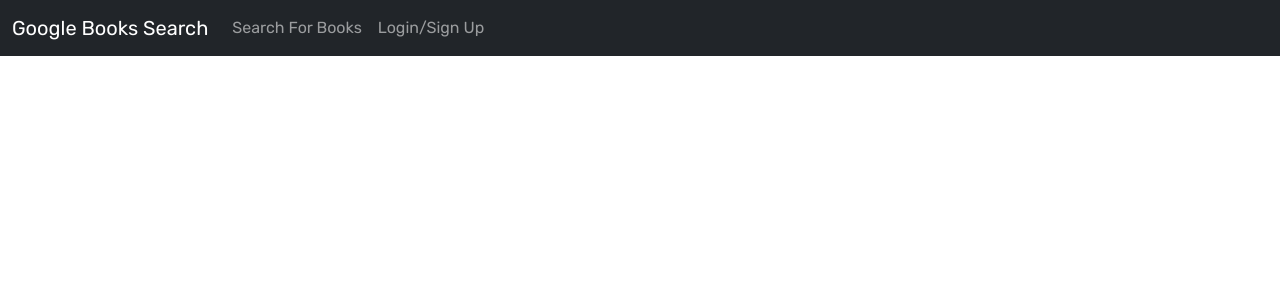
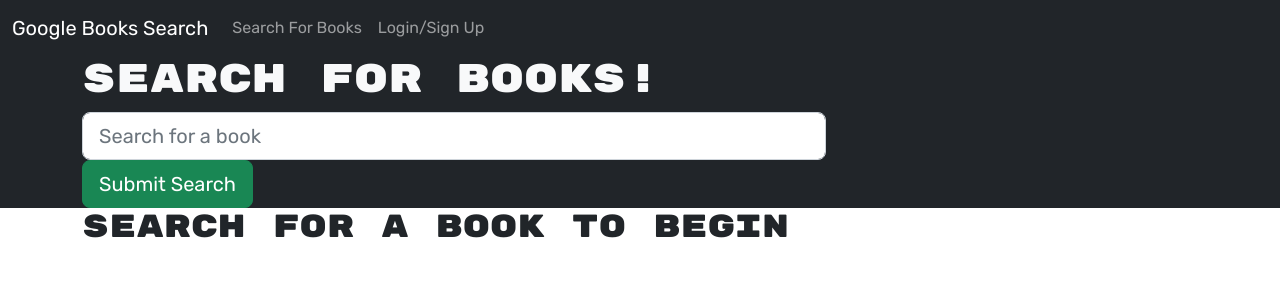
Before and after one commit to junaidmsm/Book-Search-Engine, a React (Create React App) app in the folder client/: page / in a window 1280 px wide. Shown: the top 300 px of the page. Built offline with nearby package versions, Linux system fonts and the light colour scheme.

Commit message:
changes to App.js

```diff
--- a/client/src/App.js
+++ b/client/src/App.js
@@ -30,9 +30,9 @@
           <>
           <Navbar />
           <Routes>
-            <Route exact path='/' component={SearchBooks} />
-            <Route exact path='/saved' component={SavedBooks} />
-            <Route render={() => <h1 className='display-2'>Wrong page!</h1>} />
+            <Route exact path='/' element={<SearchBooks />} />
+            <Route exact path='/saved' element={<SavedBooks />} />
+            <Route path='*'  element={<h1 className='display-2'>Wrong page!</h1>} />
           </Routes>
           </>
         </Router>
--- a/client/src/pages/SearchBooks.js
+++ b/client/src/pages/SearchBooks.js
@@ -2,7 +2,7 @@
 import { Jumbotron, Container, Col, Form, Button, Card, CardColumns } from 'react-bootstrap';
 
 import Auth from '../utils/auth';
-import { saveBook, searchGoogleBooks } from '../utils/API';
+//import { saveBook, searchGoogleBooks } from '../utils/API';
 import { saveBookIds, getSavedBookIds } from '../utils/localStorage';
 
 import { SAVE_BOOK } from '../utils/mutations';
@@ -35,7 +35,10 @@
     }
 
     try {
-      const response = await searchGoogleBooks(searchInput);
+      const response = await fetch(
+        `https://www.googleapis.com/books/v1/volumes?q=${searchInput}`
+      );
+
 
       if (!response.ok) {
         throw new Error('something went wrong!');
```
Also changed, not shown: 1 other file (tests, documents, lock files or other folders).
